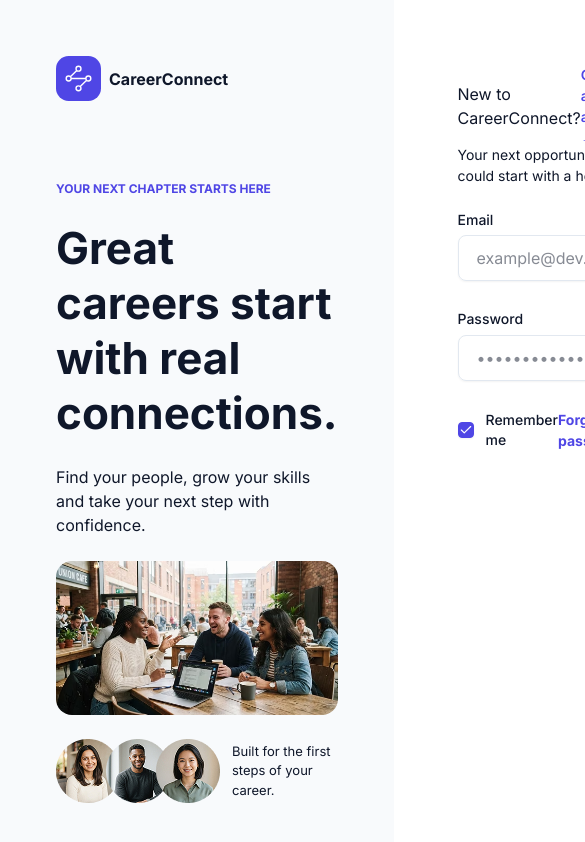
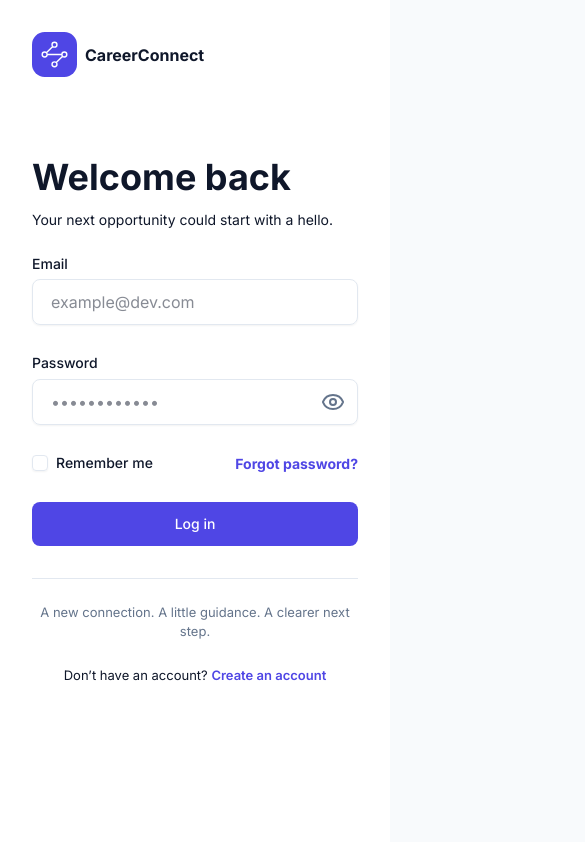
Before and after one commit to samfrexz619/graduate-networking-platform, a Next.js app in the folder client/: page /login in a window 390 px wide. Shown: the top 842 px of the page, 585 px wide, since content can reach past the window. Built offline with nearby package versions, Linux system fonts and the light colour scheme.

Commit message:
update loginForm component

```diff
--- a/client/app/(auth)/layout.tsx
+++ b/client/app/(auth)/layout.tsx
@@ -8,10 +8,10 @@ export default function AuthLayout({
 }) {
   return (
     <main className="min-h-screen bg-background flex justify-between">
-      <section className="w-165 bg-[F8FAFC] h-full p-14">
+      <section className="hidden lg:block w-1/2 xl:w-165 bg-[F8FAFC] h-full p-14">
         <AuthBanner />
       </section>
-      <section className="flex-1 bg-white p-16">
+      <section className="flex-1 bg-white p-8 md:p-16">
         {children}
       </section>
     </main>
--- a/client/app/globals.css
+++ b/client/app/globals.css
@@ -42,6 +42,7 @@
   --font-sans: var(--font-inter);
   --font-jetBrainsMono: var(--font-jetBrainsMono);
 
+  --text-13: 13px;
   --text-14: 14px;
 }
 
--- /dev/null
+++ b/client/components/common/Logo.tsx
@@ -0,0 +1,21 @@
+import React from 'react'
+import Image from 'next/image'
+import Link from 'next/link'
+
+
+interface LogoProp {
+  link: string;
+}
+
+const Logo: React.FC<LogoProp> = ({ link }) => {
+  return (
+    <>
+      <Link href={`/${link}`} className="flex items-center gap-2">
+        <Image src="/images/logo.svg" height={45} width={45} alt="company logo" className="size-11.25" />
+        <h6 className="font-bold">CareerConnect</h6>
+      </Link>
+    </>
+  )
+}
+
+export default Logo;
--- a/client/components/common/CustomInput.tsx
+++ b/client/components/ui/CustomInput.tsx
@@ -1,8 +1,8 @@
 "use client"
-import React, { useEffect, useState } from 'react';
+import React, { useState } from 'react';
 import { EyeIcon, EyeOff } from 'lucide-react';
 import { cn } from 'cn';
-import { InputGroup, InputGroupAddon, InputGroupInput } from '../ui/input-group';
+import { InputGroup, InputGroupAddon, InputGroupInput } from './input-group';
 
 
 
@@ -33,7 +33,12 @@ const CustomInput: React.FC<CustomInputProps> = ({
 
   return (
     <>
-      <InputGroup className={cn('border w-full h-11.5 rounded-lg px-2', isFocused ? 'border-primary' : error ? 'border-error' : 'border-border')}>
+      <InputGroup className={cn('border w-full h-11.5 rounded-lg px-2',
+        error
+          ? 'border-error'
+          : isFocused
+            ? 'border-primary'
+            : 'border-border')}>
         <InputGroupInput
           {...props}
           ref={ref}
--- a/client/features/auth/components/AuthBanner.tsx
+++ b/client/features/auth/components/AuthBanner.tsx
@@ -1,3 +1,4 @@
+import Logo from '@/components/common/Logo';
 import Image from 'next/image';
 import Link from 'next/link';
 import React from 'react';
@@ -10,10 +11,7 @@ const AuthBanner: React.FC<Props> = (props) => {
   return (
     <>
       <div>
-        <Link href={"/login"} className="flex items-center gap-2">
-          <Image src="/images/logo.svg" height={45} width={45} alt="company logo" className="size-11.25" />
-          <h6 className="font-bold">CareerConnect</h6>
-        </Link>
+        <Logo link='login' />
       </div>
 
       <section className="pt-20">
@@ -29,7 +27,7 @@ const AuthBanner: React.FC<Props> = (props) => {
 
           <div className="flex gap-3 items-center">
             <Image src="/images/authLayout2.png" alt="" height={50} width={100} className='w-auto h-auto' />
-            <p className="text-[13px]">Built for the first steps of your career.</p>
+            <p className="text-13">Built for the first steps of your career.</p>
           </div>
         </div>
       </section>
--- a/client/features/auth/components/LoginForm.tsx
+++ b/client/features/auth/components/LoginForm.tsx
@@ -1,14 +1,16 @@
 "use client";
 
-import React, { useRef } from 'react';
+import React from 'react';
 import Link from 'next/link';
-import { useForm } from 'react-hook-form';
+import { useForm, Controller } from 'react-hook-form';
 
-import CustomInput from '@/components/common/CustomInput';
+import CustomInput from '@/components/ui/CustomInput';
 import { Field, FieldDescription, FieldError, FieldGroup, FieldLabel, FieldSet } from '@/components/ui/field';
 import { LoginFormData, loginSchema } from '../schemas/auth.schema';
 import { zodResolver } from '@hookform/resolvers/zod';
 import { Checkbox } from '@/components/ui/checkbox';
+import { Button } from '@/components/ui/button';
+import Logo from '@/components/common/Logo';
 
 
 
@@ -21,13 +23,15 @@ const LoginForm: React.FC<Props> = (props) => {
 
   const {
     register,
+    control,
     handleSubmit,
     formState: { errors }
   } = useForm<LoginFormData>({
     resolver: zodResolver(loginSchema),
     defaultValues: {
       email: "",
-      password: ""
+      password: "",
+      rememberMe: false
     }
   });
 
@@ -37,16 +41,20 @@ const LoginForm: React.FC<Props> = (props) => {
 
   return (
     <section className='w-max-160 mx-auto'>
-      <div className='w-full flex justify-between items-center'>
+      <div className='w-full hidden lg:flex justify-between items-center'>
         <p>New to CareerConnect?</p>
         <Link href="/register" className='font-semibold text-primary text-14'>Create an account →</Link>
       </div>
-      <div></div>
-      <div>
-        <form onSubmit={handleSubmit(onSubmit)}>
+      <div className='block lg:hidden'>
+        <Logo link='login' />
+      </div>
+      <div className='pt-20 w-full md:w-110 mx-auto'>
+        <h2 className='text-4xl font-bold'>Welcome back</h2>
+
+        <form onSubmit={handleSubmit(onSubmit)} className='mt-4'>
           <FieldGroup>
             <FieldSet>
-              <FieldDescription>
+              <FieldDescription className=''>
                 Your next opportunity could start with a hello.
               </FieldDescription>
               <FieldGroup className=''>
@@ -60,9 +68,10 @@ const LoginForm: React.FC<Props> = (props) => {
                     autoComplete='email'
                     placeholder="example@dev.com"
                     type='email'
+                    error={!!errors.email}
                   />
                   {errors.email && (
-                    <FieldError>
+                    <FieldError className='text-error text-14'>
                       {errors.email.message}
                     </FieldError>
                   )}
@@ -77,27 +86,48 @@ const LoginForm: React.FC<Props> = (props) => {
                     placeholder="••••••••••••"
                     autoComplete='current-password'
                     type='password'
+                    error={!!errors.password}
                   />
                   {errors.password && (
                     <FieldError>
-                      {errors.password.message}
+                      <small className='text-error text-14'>{errors.password.message}</small>
                     </FieldError>
                   )}
                 </Field>
 
                 <div className='flex justify-between item-center'>
-                  <Field orientation="horizontal" className='w-auto'>
-                    <Checkbox defaultChecked className="text-white" />
-                    <FieldLabel>Remember me</FieldLabel>
-                  </Field>
+                  <Controller
+                    name='rememberMe'
+                    control={control}
+                    render={({ field }) => (
+                      <div className='flex items-center gap-2'>
+                        <Checkbox
+                          id='rememberMe'
+                          checked={field.value}
+                          onCheckedChange={field.onChange}
+                          className="text-white border-border" />
+                        <FieldLabel htmlFor='rememberMe' className='cursor-pointer'>Remember me</FieldLabel>
+                      </div>
+                    )}
+                  />
+
                   <Link href="#" className='block text-primary text-14 font-bold'>Forgot password?</Link>
                 </div>
+                <Field orientation={'horizontal'}>
+                  <Button type='submit' className="text-white h-11 border-none cursor-pointer rounded-lg flex w-full">
+                    Log in
+                  </Button>
+                </Field>
               </FieldGroup>
             </FieldSet>
           </FieldGroup>
         </form>
+        <div className='mt-8 space-y-6'>
+          <i className='w-full block bg-border h-px'></i>
+          <p className='text-center text-13 text-[#64748B]'>A new connection. A little guidance. A clearer next step.</p>
+          <p className='text-center text-13'>Don’t have an account? <Link href="#" className='font-semibold text-primary'>Create an account</Link></p>
+        </div>
       </div>
-
     </section>
   );
 }
--- a/client/features/auth/schemas/auth.schema.ts
+++ b/client/features/auth/schemas/auth.schema.ts
@@ -10,8 +10,10 @@ export const loginSchema = z.object({
 
   password: z
     .string()
-    .min(1, "Password is required"),
+    .min(1, "Password is required")
+    .min(6, "Password must be at least 6 characters."),
 
+  rememberMe: z.boolean(),
 });
 
 export type LoginFormData = z.infer<typeof loginSchema>;
```
